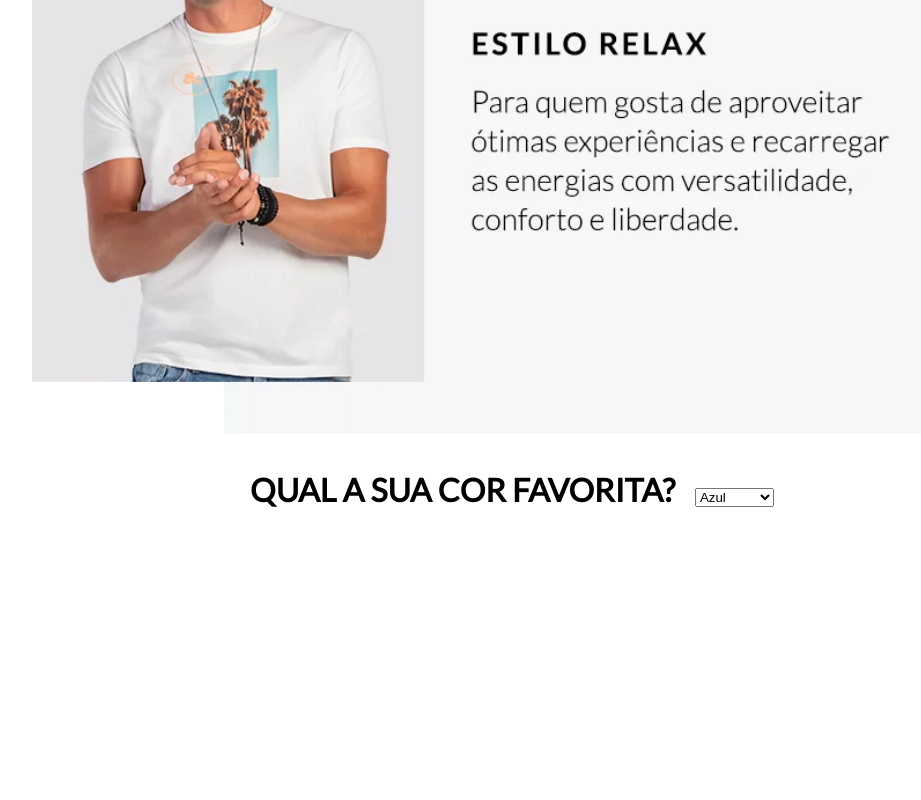
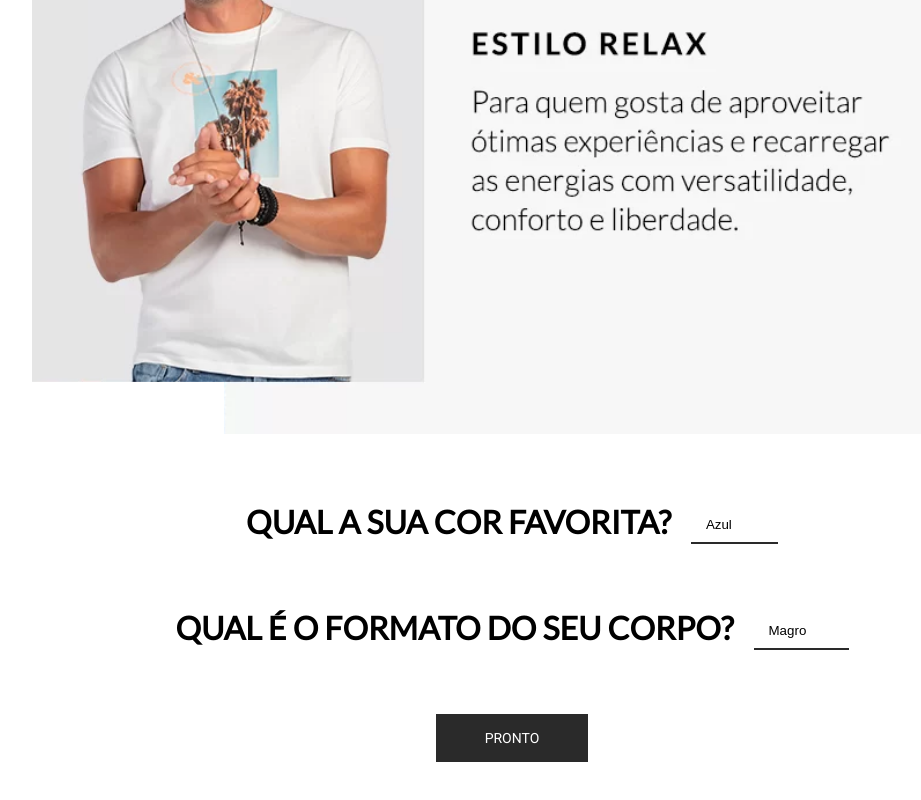
Before and after one commit to Alcsaw/MegaHack5-web, a React (Create React App) app: page / in a window 1280 px wide. Shown: the part 2781-3581 px from the top of the page, without its empty margins (128-1049 px from the left). Before the commit the page ends 3354 px from the top, so only its background shows below. Built offline with nearby package versions, Linux system fonts and the light colour scheme.

Commit message:
Styles questions in onboarding form

```diff
--- a/src/components/OnboardingForm/index.tsx
+++ b/src/components/OnboardingForm/index.tsx
@@ -1,20 +1,33 @@
 import React from 'react';
 
-import { Container, Form, Question } from './styles';
+import { Container, Form, Label, Question, Select, Button } from './styles';
 
 const OnboardingForm: React.FC = () => {
   return (
     <Container>
       <Form>
 
-        <label htmlFor="favorite_color">
-          <Question>Qual a sua cor favorita?</Question>
-        </label>
-        <select name="favorito_color" id="favorito_color">
-          <option value="blue">Azul</option>
-          <option value="red">Vermelho</option>
-          <option value="yellow">Amarelo</option>
-        </select>
+        <Question>
+          <Label htmlFor="favorite_color">Qual a sua cor favorita?</Label>
+          <Select name="favorito_color" id="favorito_color">
+            <option value="blue">Azul</option>
+            <option value="red">Vermelho</option>
+            <option value="yellow">Amarelo</option>
+          </Select>
+        </Question>
+
+        <Question>
+          <Label htmlFor="body_size">Qual é o formato do seu corpo?</Label>
+          <Select name="favorito_color" id="favorito_color">
+            <option value="thin">Magro</option>
+            <option value="meso">Mediano</option>
+            <option value="fat">Sobrepeso</option>
+            <option value="muscle">Musculoso</option>
+          </Select>
+        </Question>
+
+        <Button type="submit">Pronto</Button>
+
       </Form>
     </Container>
   );
--- a/src/components/OnboardingForm/styles.ts
+++ b/src/components/OnboardingForm/styles.ts
@@ -3,16 +3,27 @@ import styled from 'styled-components';
 export const Container = styled.div`
   display: flex;
 
+  margin-top: 2rem;
   margin-bottom: 4rem;
 `;
 
 export const Form = styled.form`
   font-family: 'Lato',sans-serif;
+
+  display: flex;
+  flex-direction: column;
+  align-items: center;
+  justify-content: center;
 `;
 
-export const Question = styled.span`
+export const Question = styled.div`
+  display: flex;
+  flex-direction: row;
+  margin-bottom: 4rem;
+`;
+
+export const Label = styled.label`
   text-align: center;
-  margin-top: 50px;
   margin-right: 20px;
 
   font-family: 'Lato', 'sans-serif';
@@ -20,3 +31,32 @@ export const Question = styled.span`
   font-weight: 700;
   text-transform: uppercase;
 `;
+
+export const Select = styled.select`
+  border: none;
+  border-bottom: 2px solid var(--modal-black);
+  background: var(--white);
+  cursor: pointer;
+  padding: 15px 15px 10px 15px;
+
+  -webkit-appearance: none;
+   -moz-appearance: none;
+   appearance: none;
+`;
+
+export const Button = styled.button`
+  border: 0;
+  background: var(--modal-black);
+  color: var(--white);
+  text-transform: uppercase;
+
+  display: flex;
+  flex-direction: row;
+  align-items: center;
+
+  width: 152px;
+
+  padding: 16px 24px;
+  font-size: 14px;
+  justify-content: center;
+`;
```
